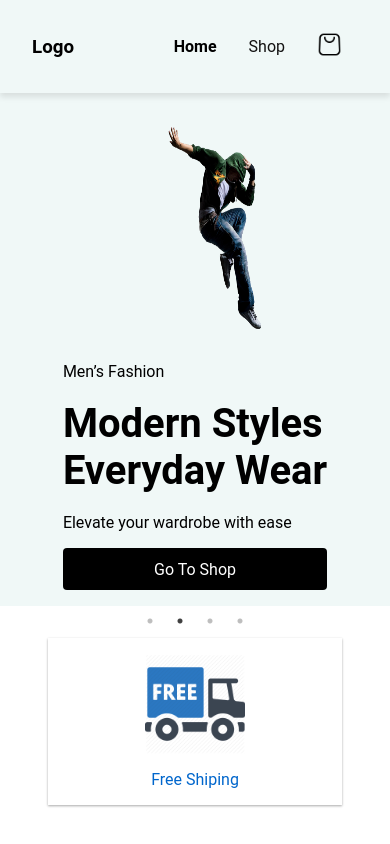
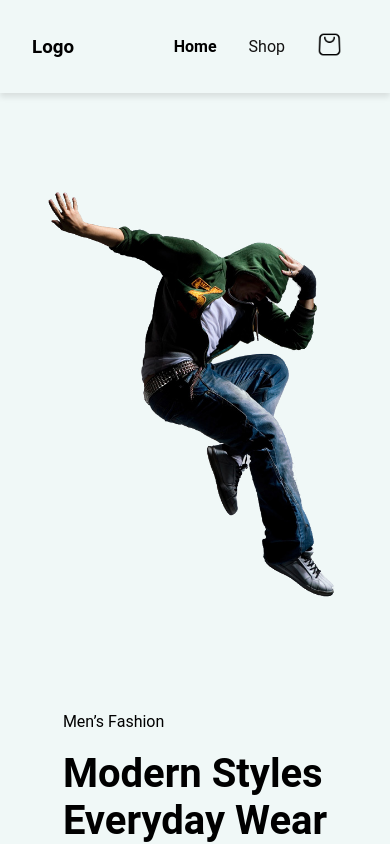
Before and after one commit to zawlwin223/FashionCommerce, a React (Vite) app: page / in a window 390 px wide. Shown: the top 844 px of the page. Built offline with nearby package versions, Linux system fonts and the light colour scheme.

Commit message:
fix:fixed layout

```diff
--- a/src/pages/Hero.jsx
+++ b/src/pages/Hero.jsx
@@ -29,7 +29,7 @@ export default function Hero() {
         <div>
           <div className="hero_slider">
             <div>
-              <p>New Season</p>
+              <p className="highlight1">New Season</p>
               <h1>
                 Summer Collection <br />
                 Fresh & Stylish
--- a/src/style/hero.css
+++ b/src/style/hero.css
@@ -1,5 +1,6 @@
 .hero {
   width: 100%;
+  /* height: 0vh; */
   padding-top: 7rem;
   background-color: var(--background-color);
 }
@@ -18,9 +19,6 @@
   display: flex;
   flex-direction: column;
   justify-content: center;
-
-  /* padding-top: 6rem; */
-
   h1 {
     font-size: 4rem;
     margin-block: 1.2rem;
@@ -37,12 +35,14 @@
   display: flex;
   height: 100%;
   align-items: flex-end;
-  /* justify-content: end;
-   */
-  margin-left: 100px;
+  /* margin-left: 100px; */
   .hero_img {
-    max-width: 65%;
-    height: 500px;
+    width: 100%;
+    max-width: 450px; /* Adjust size for desktop */
+    height: 500px; /* Force same height */
+    object-fit: contain; /* keep image proportion without stretching */
+    display: block;
+    margin: 0 auto;
   }
 }
 
@@ -55,10 +55,9 @@
 @media screen and (max-width: 768px) {
   .hero_slider {
     flex-direction: column-reverse;
+    min-height: 100vh;
   }
-  .hero_img {
-    height: 250px !important;
-  }
+
   h1 {
     font-size: 5rem !important;
     @media screen and (max-width: 540px) {
@@ -66,6 +65,10 @@
     }
   }
   .hero_slider > :first-child {
+    display: flex !important;
+    flex-direction: column;
+    justify-content: flex-end;
+    height: 500px !important;
     padding-top: 0;
     padding-bottom: 1rem;
   }
--- a/src/style/productDetail.css
+++ b/src/style/productDetail.css
@@ -2,7 +2,7 @@
   width: 100%;
   display: flex;
   justify-content: center;
-  align-items: center;
+  /* align-items: center; */
 
   .image_part {
     padding-top: calc(95px + 1rem);
```
